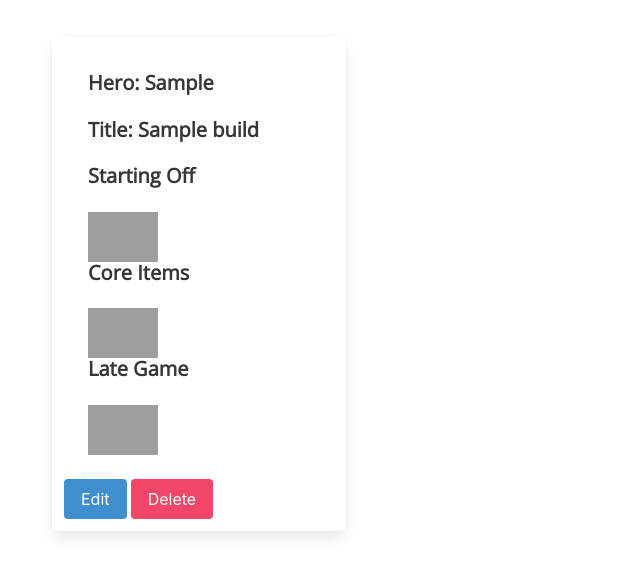
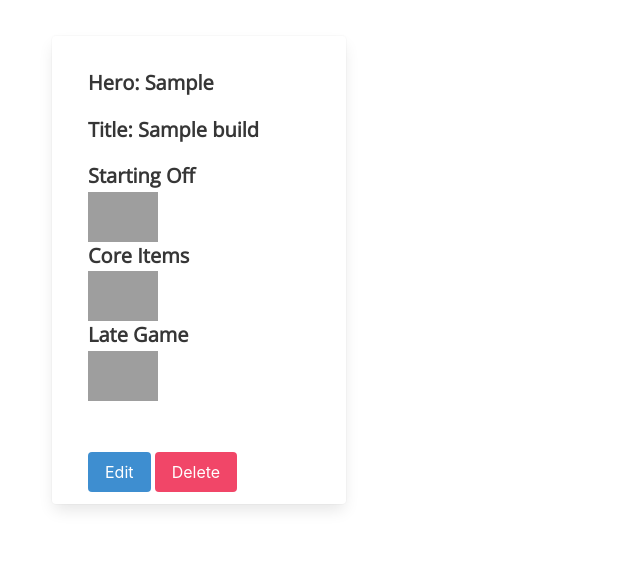
Before and after one commit to rebeccatay92/project-2, a Node server app: template views/builds/manage.handlebars in a window 1280 px wide. Shown: the part 52-628 px from the top of the page, without its empty margins (0-640 px from the left). Run offline with Node 20, Linux system fonts and the light colour scheme; tables that the repository leaves empty hold one stand-in row (values such as "Sample post"); the template is opened without the code that fills it: values that come from a table or form of the project are taken from there, most other values are stand-ins (such as "Sample title", 1, 10 or a date in 2020); some libraries are stand-ins or nearby versions; grey boxes are pictures that could not be loaded.

Commit message:
fixed img align issue

```diff
--- a/public/css/style.css
+++ b/public/css/style.css
@@ -25,10 +25,6 @@ img:hover {
   border: 2px solid white;
 }
 
-/*.card {
-  border: 2px solid black;
-}*/
-
 .active {
   background: rgb(200, 200, 200);
 }
@@ -52,3 +48,16 @@ img:hover {
   color: white;
   margin: 0 auto;
 }
+
+.card-content h1 {
+  font-weight: bold;
+}
+
+.managebuild img {
+  margin-bottom: 3px;
+}
+
+.itembox {
+  vertical-align: top;
+  margin-top: -20px;
+}
--- a/public/js/script.js
+++ b/public/js/script.js
@@ -71,7 +71,7 @@ $(function () {
         $newCardContent.append($newHeroName)
 
         $newCreatorName = $('<h1>')
-        $newCreatorName.text(`Creator of this build: ${indiv.creator.name}`)
+        $newCreatorName.text(`Creator: ${indiv.creator.name}`)
         $newCardContent.append($newCreatorName)
 
         $startingSection = $('<h1>')
--- a/views/builds/manage.handlebars
+++ b/views/builds/manage.handlebars
@@ -3,33 +3,42 @@
 
 <div class='columns is-multiline'>
   {{#each builds as |build|}}
-<div class='column is-3 card'>
+<div class='column is-3 card managebuild'>
   <div class="card-content">
     <h1 class='title is-5'>Hero: {{build.hero}}</h1>
     <h1 class='title is-5'>Title: {{build.title}}</h1>
 
     <h1 class='title is-5'>Starting Off</h1>
+
+    <div class='itembox'>
     {{#each build.starting as |starting|}}
       <img class='itemImg' src="http://cdn.dota2.com/apps/dota2/images/items/{{starting}}_lg.png">
     {{/each}}
+    </div>
 
     <h1 class='title is-5'>Core Items</h1>
+
+    <div class='itembox'>
     {{#each build.core as |core|}}
     <img class='itemImg' src="http://cdn.dota2.com/apps/dota2/images/items/{{core}}_lg.png">
     {{/each}}
+    </div>
 
     <h1 class='title is-5'>Late Game</h1>
+    <div class='itembox'>
     {{#each build.late as |late|}}
     <img class='itemImg' src="http://cdn.dota2.com/apps/dota2/images/items/{{late}}_lg.png">
     {{/each}}
+    </div>
+
   </div>
-
-    <form class="" action="/builds/edit" method="post">
+  <div class='card-content'>
+    <form class="is-pulled-left" action="/builds/edit" method="post">
       <input type="hidden" name="build[id]" value={{build.id}}>
       <button class='button is-info'>Edit</button>
       <button class='button is-danger deleteBuild' id={{build.id}}>Delete</button>
     </form>
-
+  </div>
 
 </div>
 {{/each}}
```
